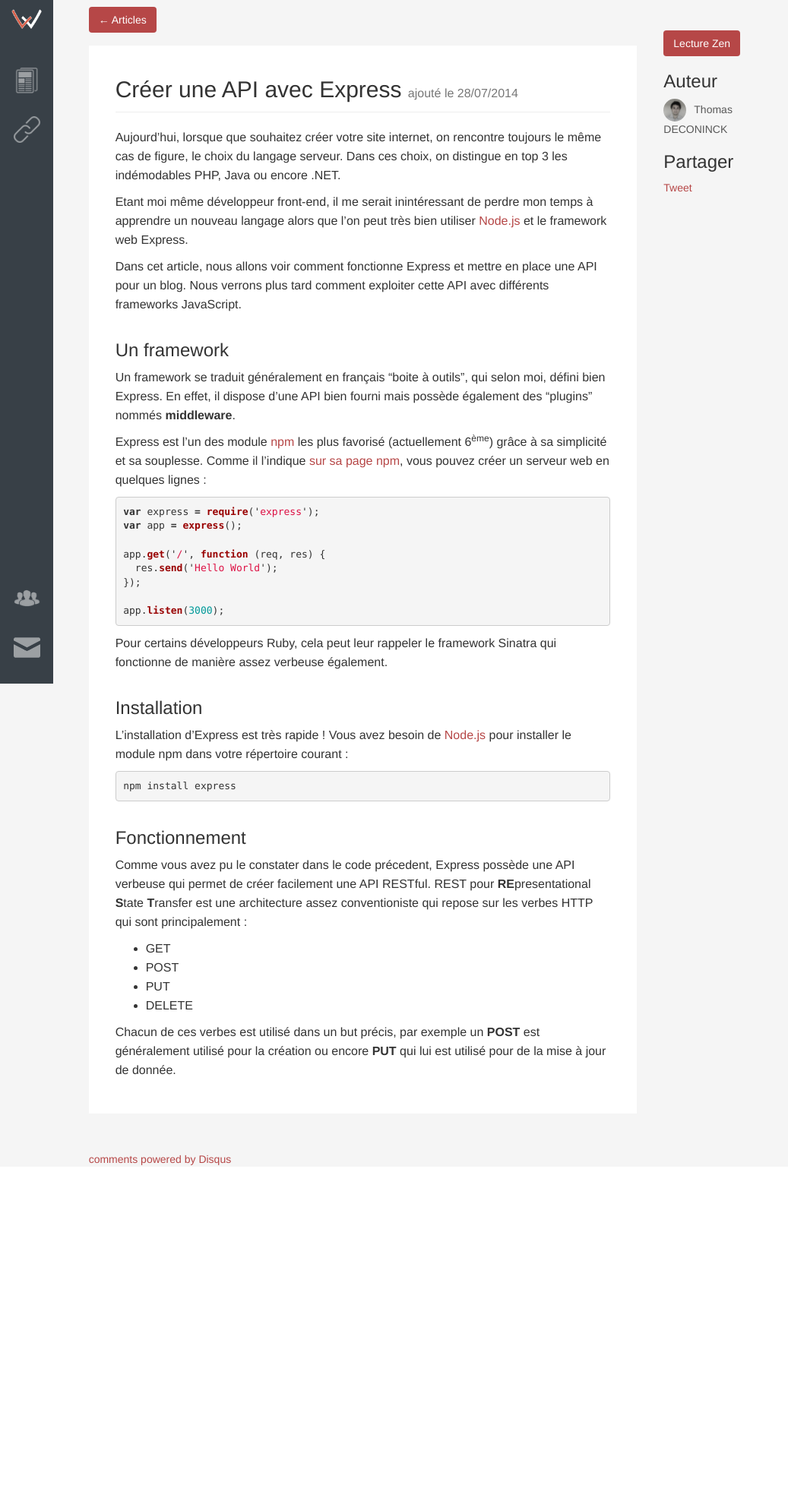
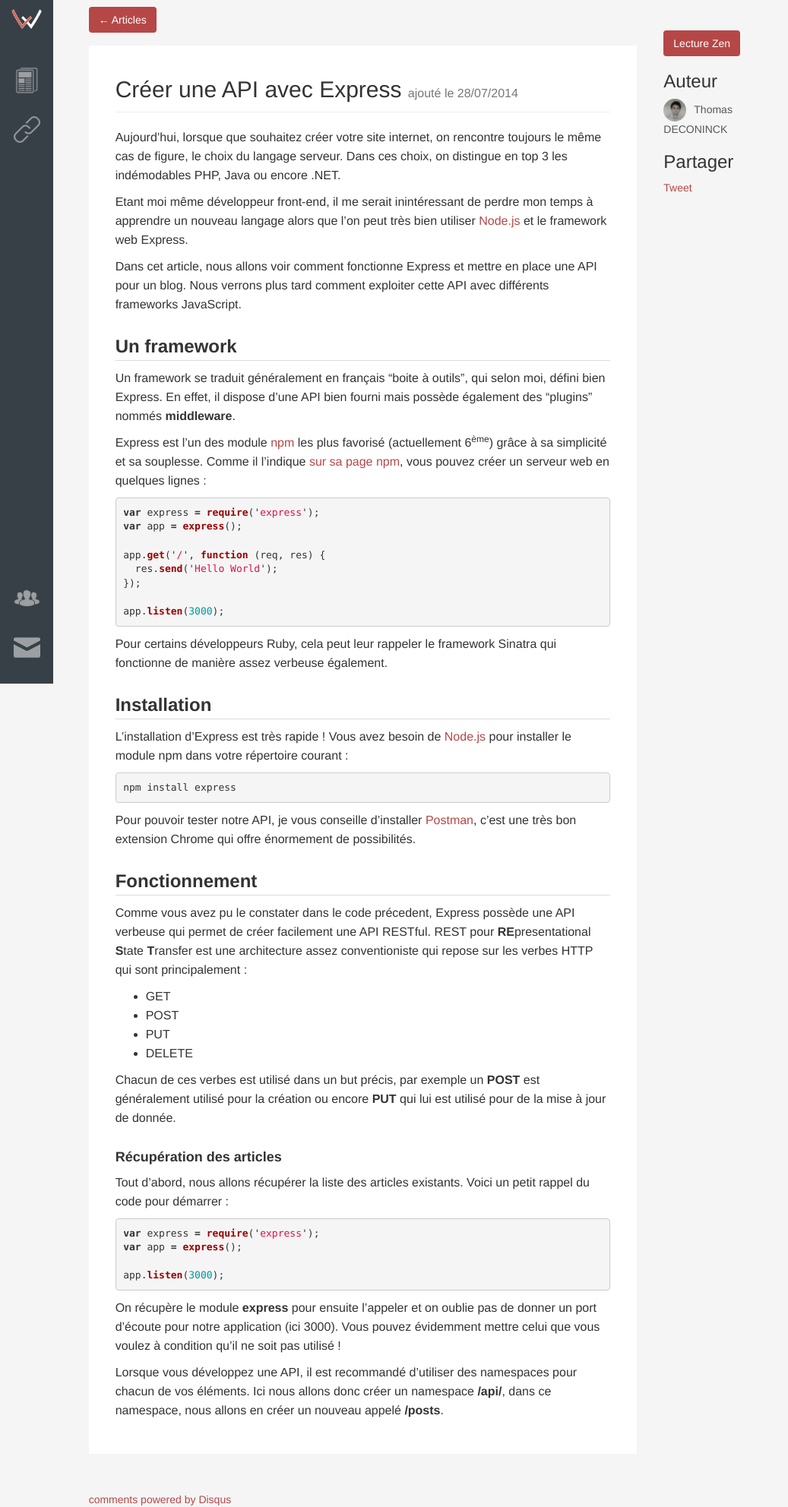
Before and after one commit to Lille-Web/lilleweb.fr, a Jekyll site: the page built from _posts/2014-07-28-creer-une-api-avec-express.md, in a window 1280 px wide. Shown: the whole page at 76% size, without its empty margins (0-1037 px from the left). Built offline with Jekyll 4.4.1, drawn with Linux system fonts in a browser that asks for light colours; comment, search, counter and statistics services are not loaded; before the commit the page ends 1536 px from its top, so only the background shows below that.

Commit message:
Update article

```diff
--- a/_data/members.yml
+++ b/_data/members.yml
@@ -11,6 +11,6 @@
   image: "/src/img/dck.png"
   poste: fondateur
   site: thomasdeconinck.fr
-  description: "Développeur front-end à Altima°, Thomas est un grand passionné de JavaScript mais également des nouvelles technologies ! Il aime participer à des débats sensibles comme la supériorité d'Ember face à Angular ou encore l'indentation avec des espaces plutôt que des tabulations. <br> C'est également un grand fan de manga qui n'hésitera pas à vous parler de ses dernières découvertes ! "
+  description: "Développeur front-end à Altima°, Thomas est un grand passionné de JavaScript mais également de nouvelles technologies ! Il aime participer à des débats sensibles comme la supériorité d'Ember face à Angular ou encore l'indentation avec des espaces plutôt que des tabulations. <br> C'est également un grand fan de manga qui n'hésitera pas à vous parler de ses dernières découvertes ! "
   twitter: DCK__
   github: DCKT
--- a/_posts/2014-07-28-creer-une-api-avec-express.md
+++ b/_posts/2014-07-28-creer-une-api-avec-express.md
@@ -39,6 +39,8 @@
 npm install express
 {% endhighlight %}
 
+Pour pouvoir tester notre API, je vous conseille d'installer [Postman](https://chrome.google.com/webstore/detail/postman-rest-client/fdmmgilgnpjigdojojpjoooidkmcomcm), c'est une très bon extension Chrome qui offre énormement de possibilités.
+
 ### Fonctionnement
 
 Comme vous avez pu le constater dans le code précedent, Express possède une API verbeuse qui permet de créer facilement une API RESTful.
@@ -50,3 +52,17 @@
 - DELETE
 
 Chacun de ces verbes est utilisé dans un but précis, par exemple un **POST** est généralement utilisé pour la création ou encore **PUT** qui lui est utilisé pour de la mise à jour de donnée.
+
+#### Récupération des articles
+
+Tout d'abord, nous allons récupérer la liste des articles existants. Voici un petit rappel du code pour démarrer :
+{% highlight js %}
+var express = require('express');
+var app = express();
+
+app.listen(3000);
+{% endhighlight %}
+
+On récupère le module __express__ pour ensuite l'appeler et on oublie pas de donner un port d'écoute pour notre application (ici 3000). Vous pouvez évidemment mettre celui que vous voulez à condition qu'il ne soit pas utilisé !
+
+Lorsque vous développez une API, il est recommandé d'utiliser des namespaces pour chacun de vos éléments. Ici nous allons donc créer un namespace **/api/**, dans ce namespace, nous allons en créer un nouveau appelé **/posts**.
--- a/css/style.scss
+++ b/css/style.scss
@@ -203,7 +203,12 @@
   article.post {
     .page-header small { font-size: 16px;}
     h3 {
-      margin-top: 35px;
+      border-bottom: 1px solid #ddd;
+      padding-bottom: 5px;
+    }
+    h3, h4, h5 {
+      margin-top: 30px;
+      font-weight: bold;
     }
   }
 }
```
